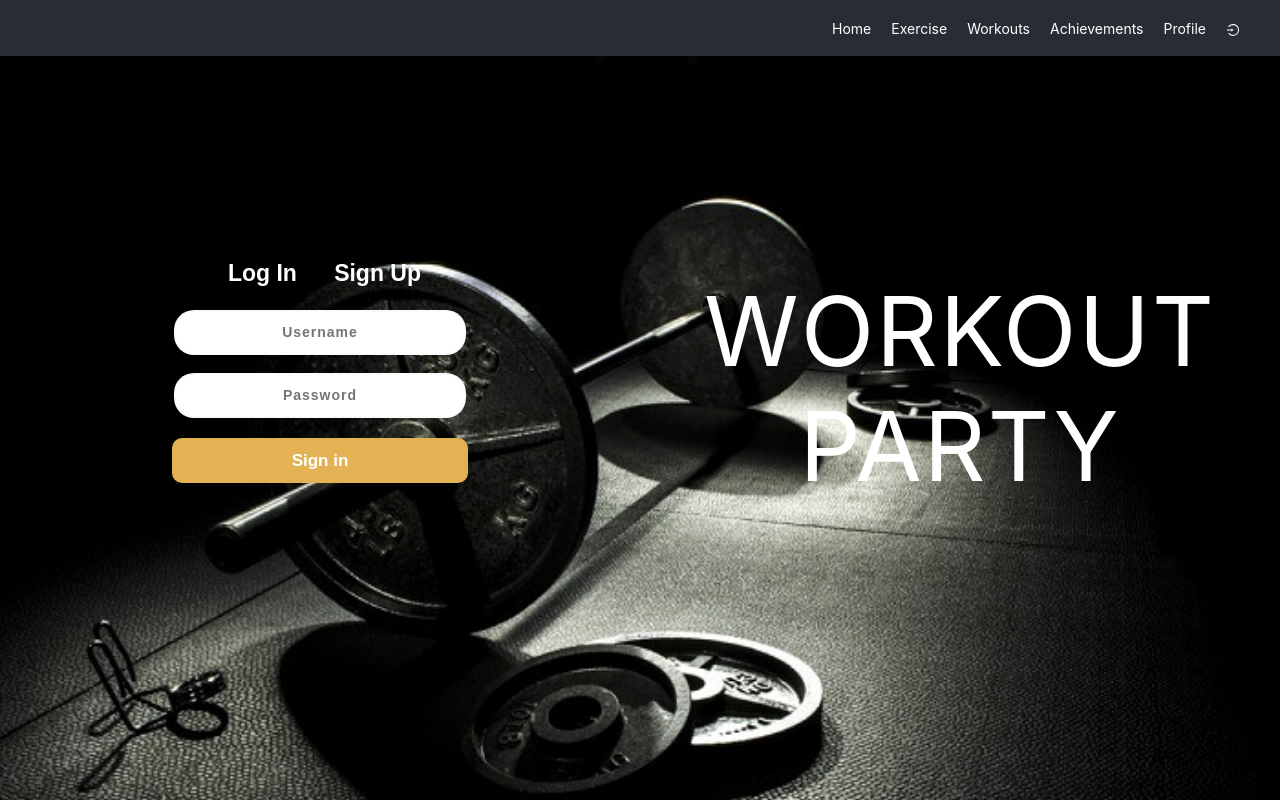
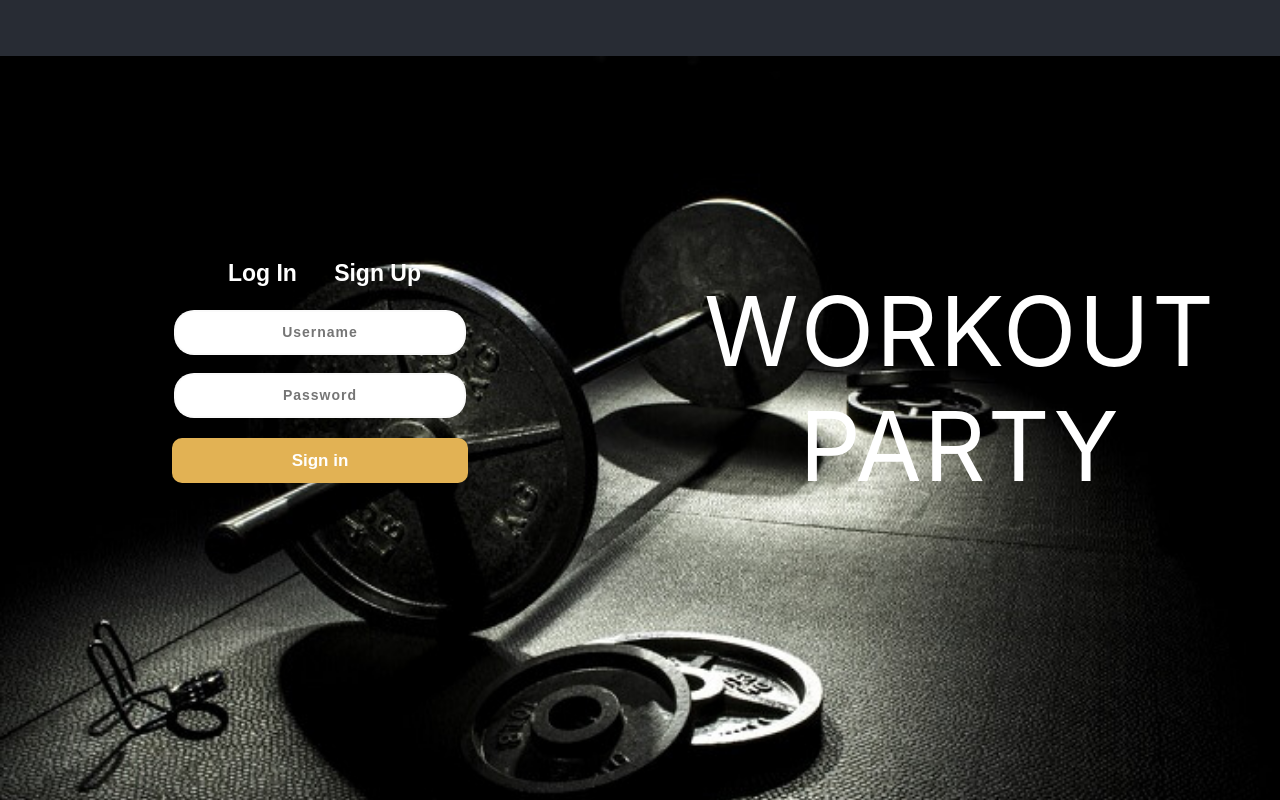
Before and after one commit to royleochan/workout-party, a React (Create React App) app: page / in a window 1280 px wide. Built offline with nearby package versions, Linux system fonts and the light colour scheme; what aws-amplify would draw is missing.

Commit message:
remvoe nav

```diff
--- a/src/App.js
+++ b/src/App.js
@@ -34,6 +34,7 @@ function App() {
         <Router>
           <header className="App-header">
             <div>
+              { !window.location.pathname === "/" &&
               <nav>
                 <ul className="nav-bar">
                   <li className="nav-item">
@@ -66,6 +67,7 @@ function App() {
                   </li>
                 </ul>
               </nav>
+              }
             </div>
           </header>
           <div>
```
